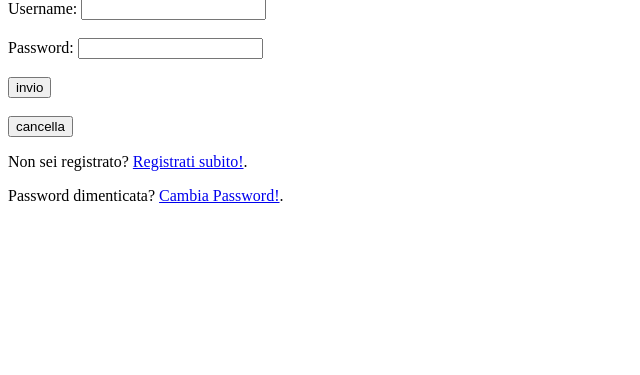
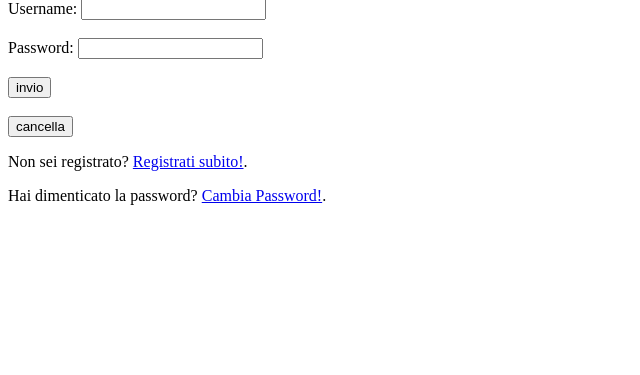
Before and after one commit to Wannaaaaaaa/INFORMATICA, a PHP site: page /login.php in a window 1280 px wide. Shown: the part 107-482 px from the top of the page, without its empty margins (0-640 px from the left). Run offline with PHP 8.4, Linux system fonts and the light colour scheme.

Commit message:
Update funzioni.php

```diff
--- a/PHP-MYSQL/Es07-Web app PHP per la gestione dell'account/funzioni.php
+++ b/PHP-MYSQL/Es07-Web app PHP per la gestione dell'account/funzioni.php
@@ -14,7 +14,7 @@ function form_login()
 	<input type="reset"   value="cancella"> </br>
 	</form>
     <p>Non sei registrato? <a href="registrazione.php"> Registrati subito!</a>.</p>
-	<p>Password dimenticata? <a href="reset.php"> Cambia Password!</a>.</p></br>
+	<p>Hai dimenticato la password? <a href="reset.php"> Cambia Password!</a>.</p></br>
 	<?php
 }
 
```
